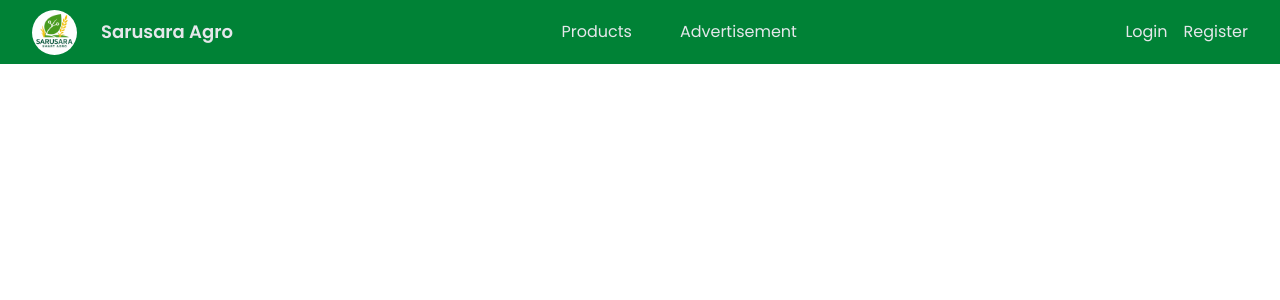
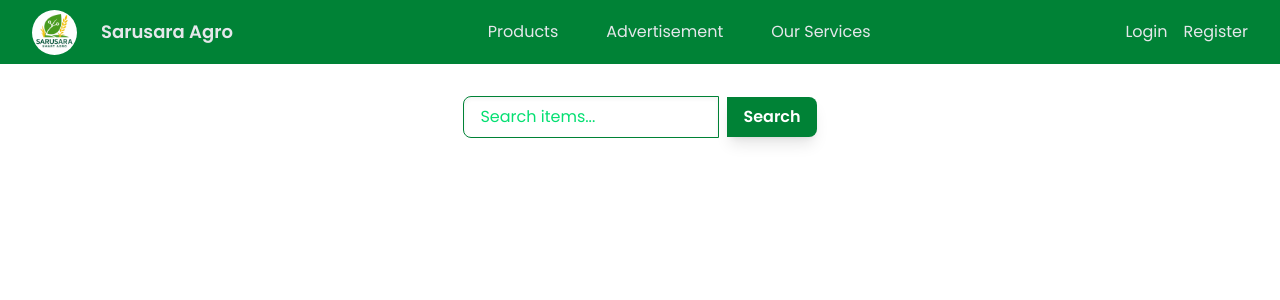
Before and after one commit to Sarusara-Smart-Agro/sarusara-frontend, a React (Vite) app: page / in a window 1280 px wide. Shown: the top 300 px of the page. Built offline with nearby package versions, Linux system fonts and the light colour scheme; no server answers.

Commit message:
search component

```diff
--- /dev/null
+++ b/src/components/SearchComponent.tsx
@@ -0,0 +1,21 @@
+const SearchComponent = () => {
+  return (
+    <div className="flex items-center justify-center space-x-2 mt-8">
+      <input
+        type="text"
+        placeholder="Search items..."
+        className="w-64 px-4 py-2 rounded-l-lg border border-green-700 bg-white/10 text-green-900
+                   placeholder:text-green-400 focus:outline-none focus:ring-2 focus:ring-green-600
+                   focus:border-green-600 transition-all duration-300 shadow-inner"
+      />
+      <button
+        className="px-4 py-2 bg-green-700 text-white font-semibold rounded-r-lg
+                   hover:bg-green-600 hover:scale-105 transition-all duration-300 shadow-lg"
+      >
+        Search
+      </button>
+    </div>
+  );
+};
+
+export default SearchComponent;
--- a/src/form/Login.tsx
+++ b/src/form/Login.tsx
@@ -10,7 +10,9 @@ const Login = () => {
   const[password, setPassword] = useState("");
   const navigate = useNavigate();
 
-  let handleLogin = async () => {
+  let handleLogin = async (e:any) => {
+
+    e.preventDefault();
     try {
 
       const res = await api.post("/api/user/login",{
@@ -18,9 +20,9 @@ const Login = () => {
         password
       },{ withCredentials: true } )
 
+      console.log(res);
+
       navigate("/")
-
-      console.log(res);
 
       toast.success("Login successful...");
     } catch (err) {
--- a/src/layouts/Header.tsx
+++ b/src/layouts/Header.tsx
@@ -2,10 +2,22 @@ import { useEffect, useState } from "react";
 import { Link } from "react-router-dom";
 import api from "../api/axiosClient";
 import LoginRegisterButtons from "../components/LoginRegisterButtons";
-import logo from "../assets/sarusara-logo.png"
+import logo from "../assets/sarusara-logo.png";
+import toast from "react-hot-toast";
 
 const Header = () => {
   const [user, setUser] = useState("");
+  const [loading, setLoading] = useState(false);
+
+  const handleLogout = async (e: any) => {
+    e.preventDefault();
+
+    try {
+      const res = api.post("/api/user/logout");
+      setLoading(false)
+      toast.success("Logout successfully...");
+    } catch (Err) {}
+  };
 
   useEffect(() => {
     const getUserDetails: any = async () => {
@@ -14,6 +26,7 @@ const Header = () => {
         console.log(res.data.data.name);
         if (res.data?.data?.name) {
           setUser(res.data.data.name);
+          setLoading(true)
         } else {
           setUser("");
         }
@@ -23,12 +36,12 @@ const Header = () => {
     };
 
     getUserDetails();
-  }, []);
+  }, [loading]);
 
   return (
     <nav className="max-w-screen mx-auto px-4 sm:px-6 lg:px-8 h-16 flex items-center bg-green-700 text-gray-200">
       {/* Left Logo or Menu */}
-      <img src={logo} className="mr-6 font-bold h-[45px] rounded-[50%]"/>
+      <img src={logo} className="mr-6 font-bold h-[45px] rounded-[50%]" />
 
       {/* Title */}
       <h1 className="text-lg font-semibold flex-grow">Sarusara Agro</h1>
@@ -48,6 +61,12 @@ const Header = () => {
         >
           Advertisement
         </Link>
+        <Link
+          to="/advertisement"
+          className="px-3 py-2 rounded-md text-[16px] hover:bg-[#0F4F00] transition"
+        >
+          Our Services
+        </Link>
       </div>
 
       {/* Right Side User / Login Btns */}
@@ -55,7 +74,15 @@ const Header = () => {
         {user === "" ? (
           <LoginRegisterButtons />
         ) : (
-          <span className="text-sm">{user}</span>
+          <div>
+            <span className="text-sm mr-10">{user}</span>
+            <button
+              className="bg-green-800 p-2 rounded-[20px] cursor-pointer"
+              onClick={handleLogout}
+            >
+              Logout
+            </button>
+          </div>
         )}
       </div>
     </nav>
--- a/src/pages/Dashboard.tsx
+++ b/src/pages/Dashboard.tsx
@@ -1,9 +1,11 @@
+import SearchComponent from "../components/SearchComponent"
 import Header from "../layouts/Header"
 
 const Dashboard = () => {
   return (
     <div>
         <Header/>
+        <SearchComponent/>
     </div>
   )
 }
```
